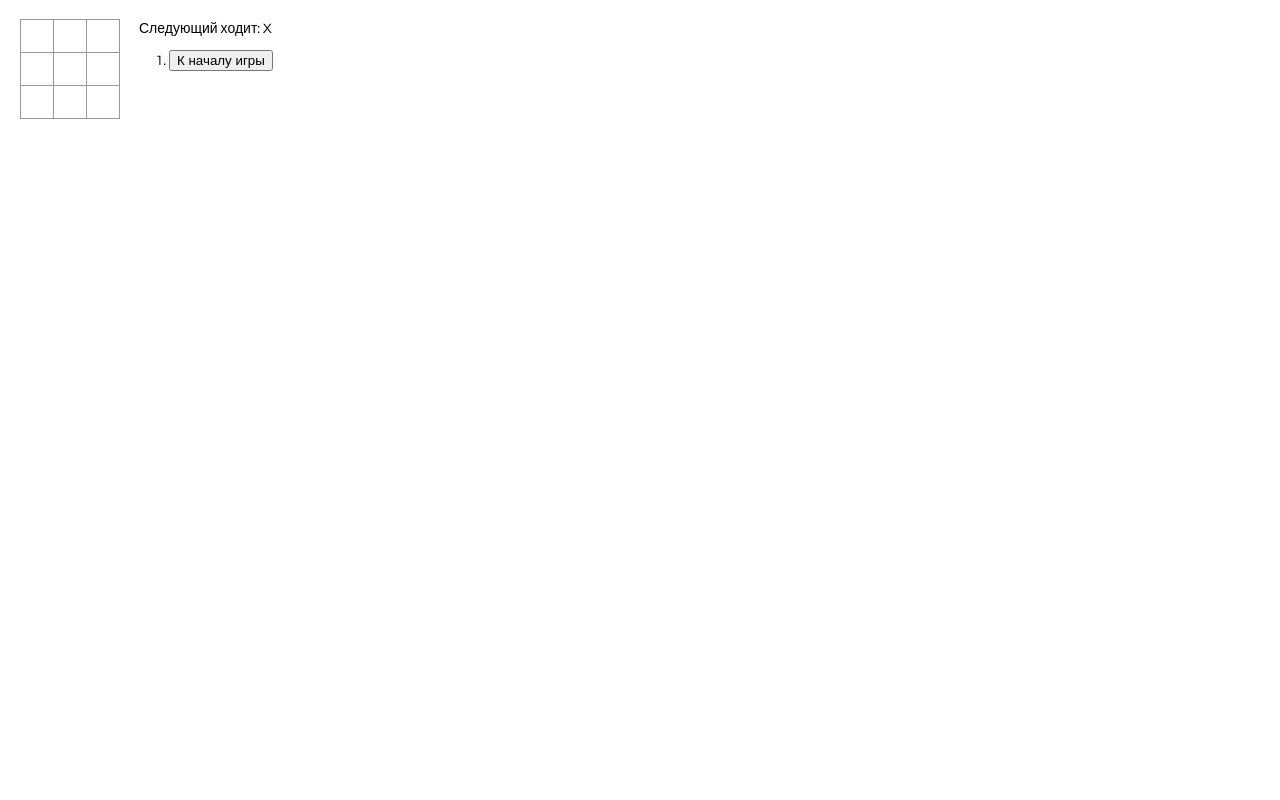
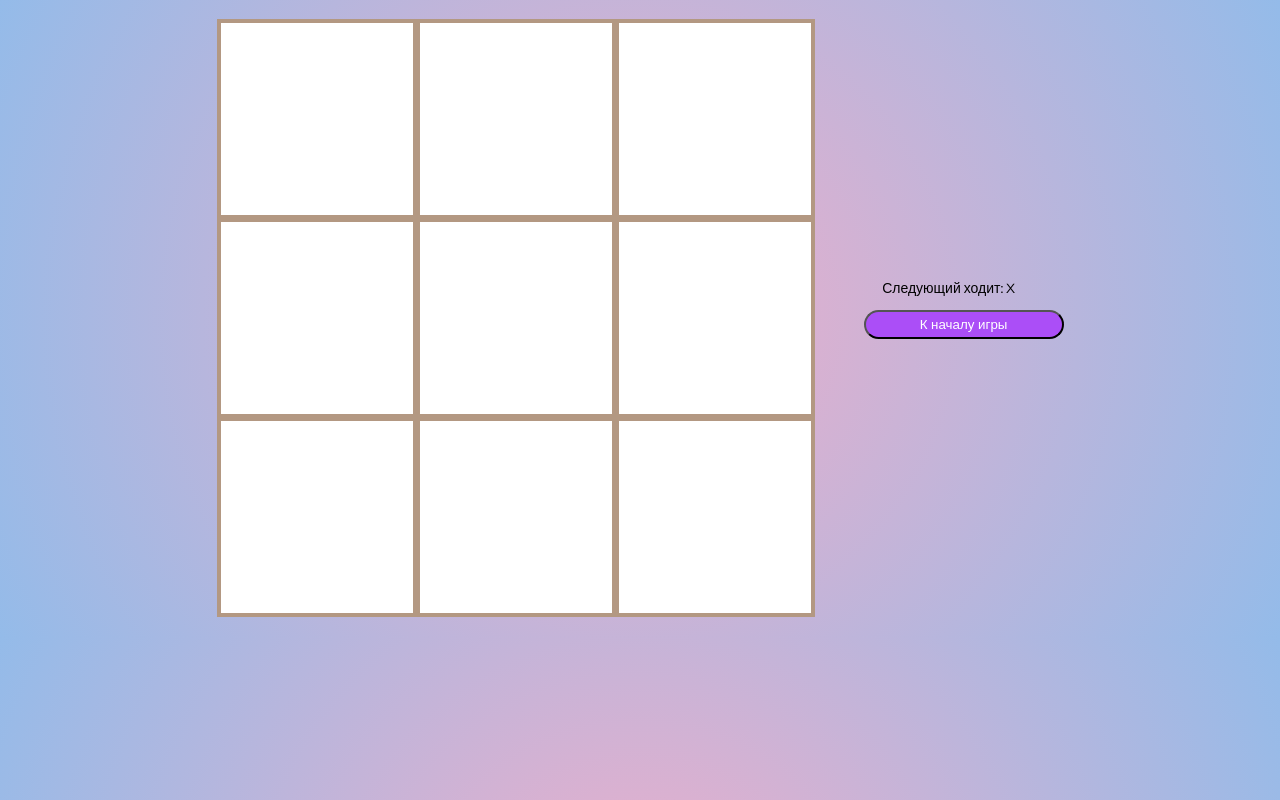
Before and after one commit to kybik44/Tic-tac-toe-React-, a React app: page / in a window 1280 px wide. Built offline with nearby package versions, Linux system fonts and the light colour scheme.

Commit message:
Add styles

```diff
--- a/src/index.css
+++ b/src/index.css
@@ -1,10 +1,12 @@
 body {
     font: 14px "Century Gothic", Futura, sans-serif;
     margin: 20px;
+    background: radial-gradient(circle, rgba(238,174,202,1) 0%, rgba(148,187,233,1) 100%);
   }
 
   ol, ul {
     padding-left: 30px;
+    list-style: none;
   }
 
   .board-row:after {
@@ -19,17 +21,17 @@ body {
 
   .square {
     background: #fff;
-    border: 1px solid #999;
+    border: 4px solid rgb(179, 152, 130);
     float: left;
-    font-size: 24px;
+    font-size: 120px;
     font-weight: bold;
     line-height: 34px;
-    height: 34px;
+    height: 200px;
     margin-right: -1px;
     margin-top: -1px;
     padding: 0;
     text-align: center;
-    width: 34px;
+    width: 200px;
   }
 
   .square:focus {
@@ -43,8 +45,26 @@ body {
   .game {
     display: flex;
     flex-direction: row;
+    justify-content: center;
+    align-items: center;
   }
 
   .game-info {
     margin-left: 20px;
+    display: flex;
+    flex-direction: column;
+    align-items: center;
+    justify-content: center;
+
   }
+  .game-next{
+    display: inline-block;
+  }
+  .move_button{
+    width: 200px;
+    padding: 5px;
+    margin-bottom: 5px;
+    border-radius: 50px;
+    background-color: rgb(171, 78, 247);
+    color: #fff;
+  }
--- a/src/index.js
+++ b/src/index.js
@@ -92,7 +92,9 @@ class Game extends React.Component {
           'К началу игры';
         return (
           <li key={move}>
-            <button onClick={() => this.jumpTo(move)}>{desc}</button>
+            <button
+            className="move_button"
+            onClick={() => this.jumpTo(move)}>{desc}</button>
           </li>
         );
       });
@@ -100,6 +102,9 @@ class Game extends React.Component {
     let status;
     if(winner){
       status = `Выиграл ${winner}`
+      let div = document.querySelector(".game-next")
+      div.style.fontWeight = "bold"
+      div.style.fontSize = "32px"
     }else{
       status = `Следующий ходит: ${this.state.xIsNext ? "X" : "O"}`
     }
@@ -112,8 +117,8 @@ class Game extends React.Component {
           />
         </div>
         <div className="game-info">
-          <div>{status}</div>
-          <ol>{moves}</ol>
+          <div className="game-next">{status}</div>
+          <ul>{moves}</ul>
         </div>
       </div>
     );
```
